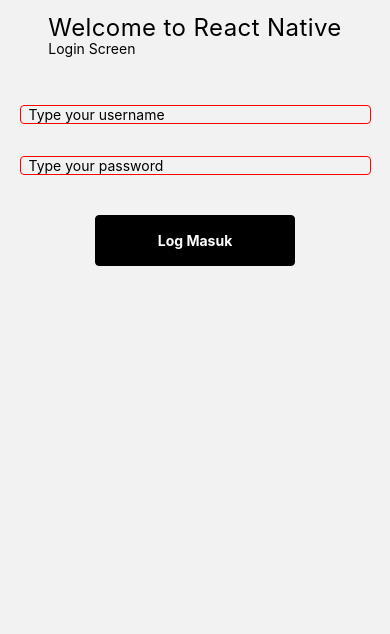
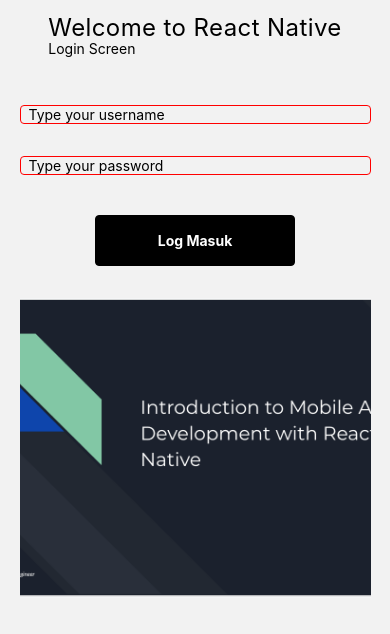
Before and after one commit to umaqgeek/ReactClassOct2021, a React Native app: screen /Login in a window 390 px wide. Shown: the top 634 px of the page. Built offline with nearby package versions, Linux system fonts and the light colour scheme.

Commit message:
feat: new codes

```diff
--- a/src/screens/Login/index.js
+++ b/src/screens/Login/index.js
@@ -1,8 +1,9 @@
 import React from 'react'
 import {
   View,
+  ScrollView,
   TextInput,
-  StyleSheet
+  Image
 } from 'react-native'
 
 import Title from '../../components/Title'
@@ -42,7 +43,8 @@
     const desc = 'Login Screen'
 
     return (
-      <View style={styles.mainContainer}>
+      <ScrollView
+        contentContainerStyle={styles.mainContainer}>
         <Title title={title} description={desc} />
 
         <TextInput
@@ -60,7 +62,15 @@
 
         <Button onPress={this.onLogin} />
 
-      </View>
+        <Image
+            style={{
+                width: '90%',
+                height: 300,
+                marginTop: 32
+            }}
+            source={require('../../assets/images/gambar1.png')}/>
+
+      </ScrollView>
     )
   }
 }
```
Also changed, not shown: src/assets/images/gambar1.png (added).
